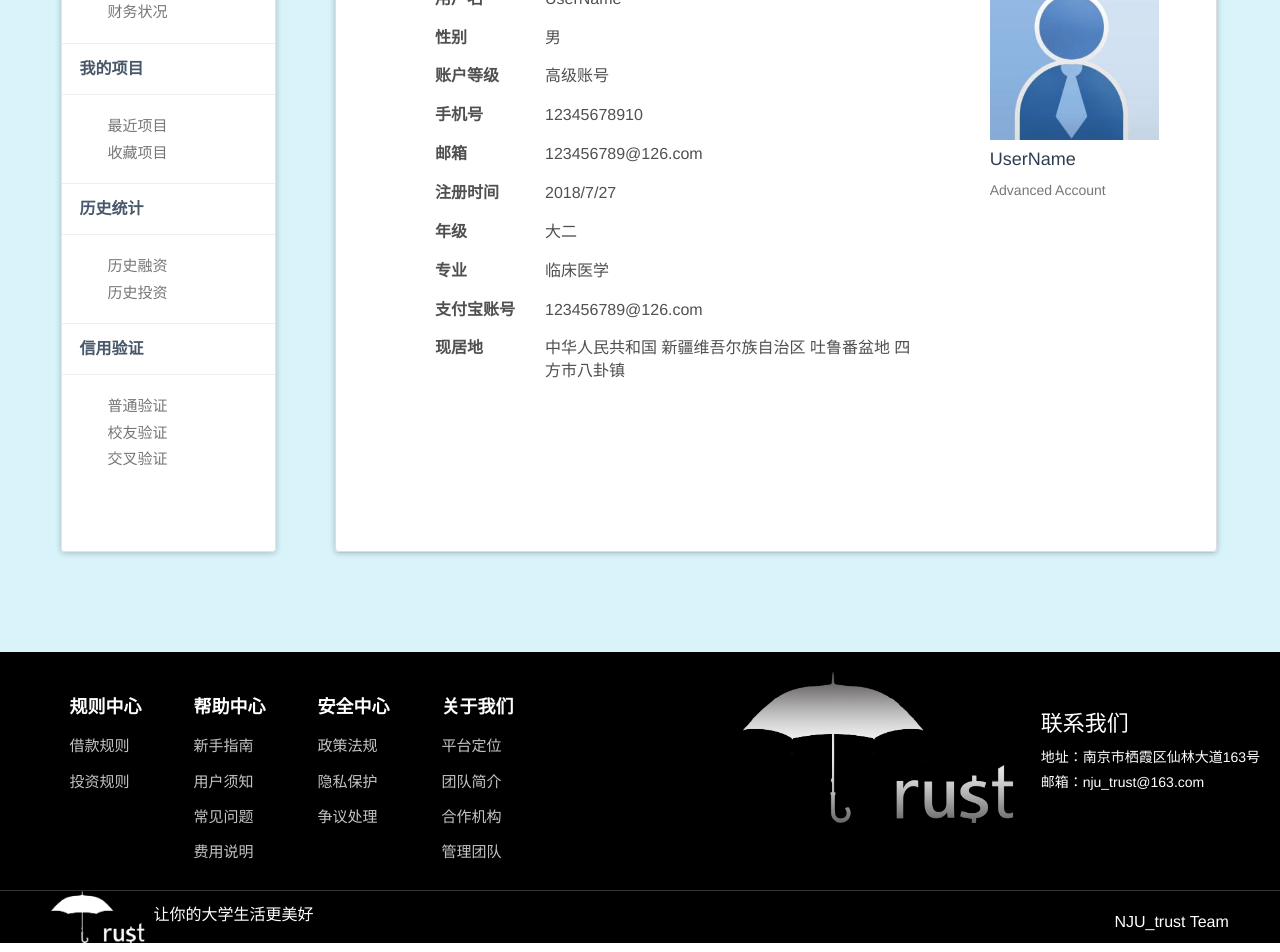
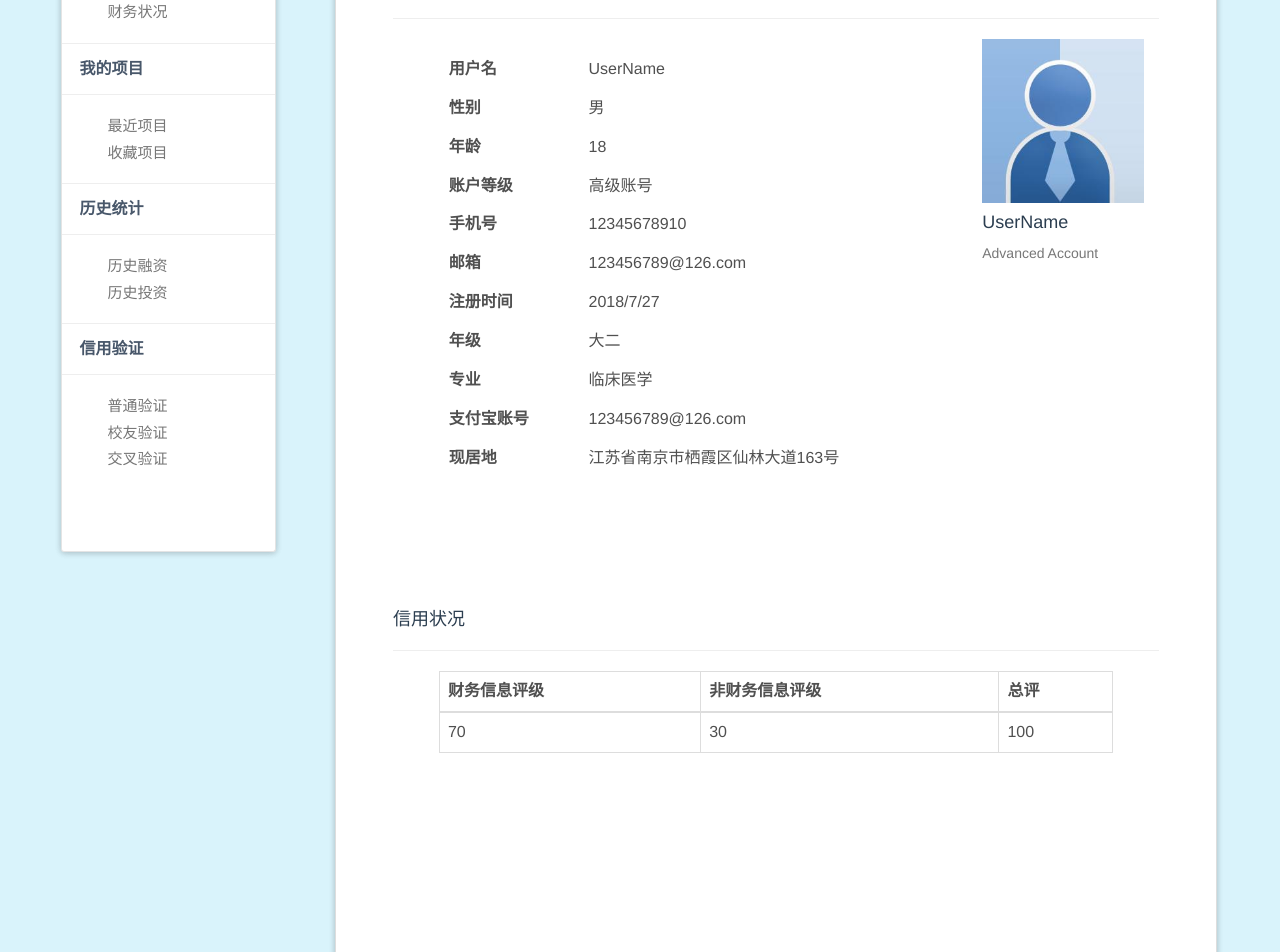
Before and after one commit to NJU-Trust/FrontEnd, a Vue app: page /UserSpace in a window 1280 px wide. Shown: the part 320-1272 px from the top of the page. Built offline with nearby package versions, Linux system fonts and the light colour scheme.

Commit message:
Before echarts

```diff
--- a/src/main.js
+++ b/src/main.js
@@ -8,6 +8,7 @@ import router from './router'
 import axios from './httpConfig/http'
 import Vuex from 'vuex'
 import store from './vuex/store'
+
 // import store from './store/index'; //引入store
 
 
--- a/src/pages/UserSpace.vue
+++ b/src/pages/UserSpace.vue
@@ -1,6 +1,8 @@
 <template>
   <personalCenter paneltitle="基础信息">
     <div id="userinformation">
+      <div class="col-xs-12 col-md-12">
+        <h4>个人资料<span style="font-size: smaller;"><a href="#">[编辑]</a></span></h4><hr/>
         <div class="col-xs-12 col-sm-9 placeholder">
           <div class="user_info">
             <div class="table-responsive">
@@ -13,6 +15,10 @@
                 <tr>
                   <th>性别</th>
                   <td>男</td>
+                </tr>
+                <tr>
+                  <th>年龄</th>
+                  <td>18</td>
                 </tr>
                 <tr>
                   <th>账户等级</th>
@@ -44,7 +50,7 @@
                 </tr>
                 <tr>
                   <th>现居地</th>
-                <td colspan="3" rowspan="2">中华人民共和国 新疆维吾尔族自治区 吐鲁番盆地 四方市八卦镇</td>
+                  <td colspan="3" rowspan="2">江苏省南京市栖霞区仙林大道163号</td>
                 </tr>
                 </tbody>
               </table>
@@ -57,6 +63,33 @@
           <span class="text-muted">Advanced Account</span>
         </div>
       </div>
+      <div class="col-xs-12 col-md-12">
+        <h4>信用状况</h4><hr/>
+        <div class="user_credit">
+          <div class="table-responsive">
+            <table class="table table-bordered">
+              <thead>
+              <tr>
+                <th>财务信息评级</th>
+                <th>非财务信息评级</th>
+                <th>总评</th>
+              </tr>
+              </thead>
+              <tbody>
+              <tr>
+                <td>70</td>
+                <td>30</td>
+                <td>100</td>
+              </tr>
+              </tbody>
+            </table>
+          </div>
+        </div>
+        <div id="charts_test" style="width: 600px;height:400px;"></div>
+
+      </div>
+
+    </div>
   </personalCenter>
 </template>
 
@@ -67,6 +100,7 @@
     name:"userspace",
     components: {personalCenter}
   }
+
 </script>
 
 <style scoped>
@@ -82,6 +116,16 @@
     min-height: 550px;
   }
 
+  div.user_credit{
+    margin-top: 2%;
+    margin-left: 6%;
+    margin-right: 6%;
+    text-align: left;
+    font-size: 16px;
+    color: #505050;
+    min-height: 250px;
+  }
+
   .user_info .table>tbody>tr>td{
     border:0px;
   }
```
Lines whose indentation alone changed are shown as unchanged.
